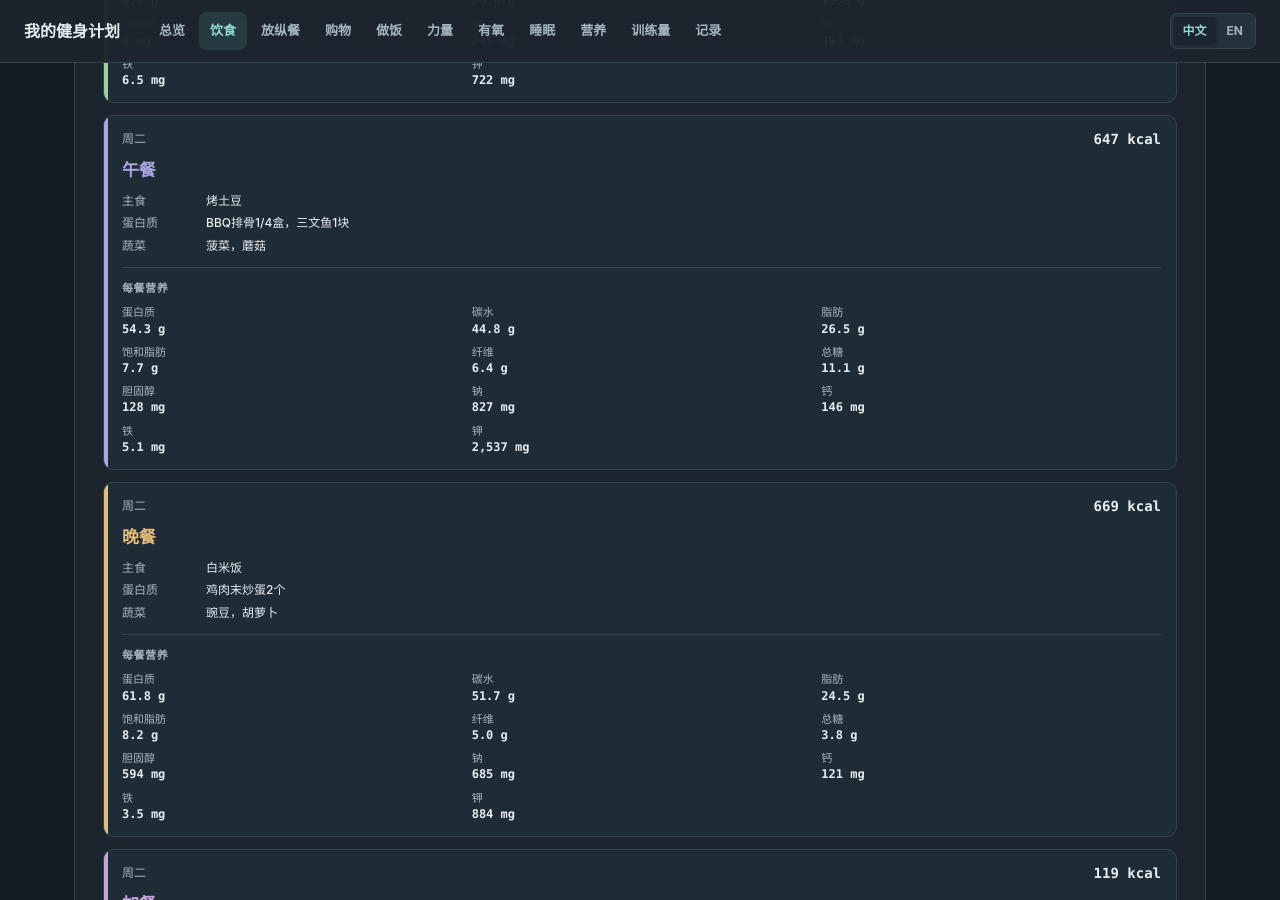
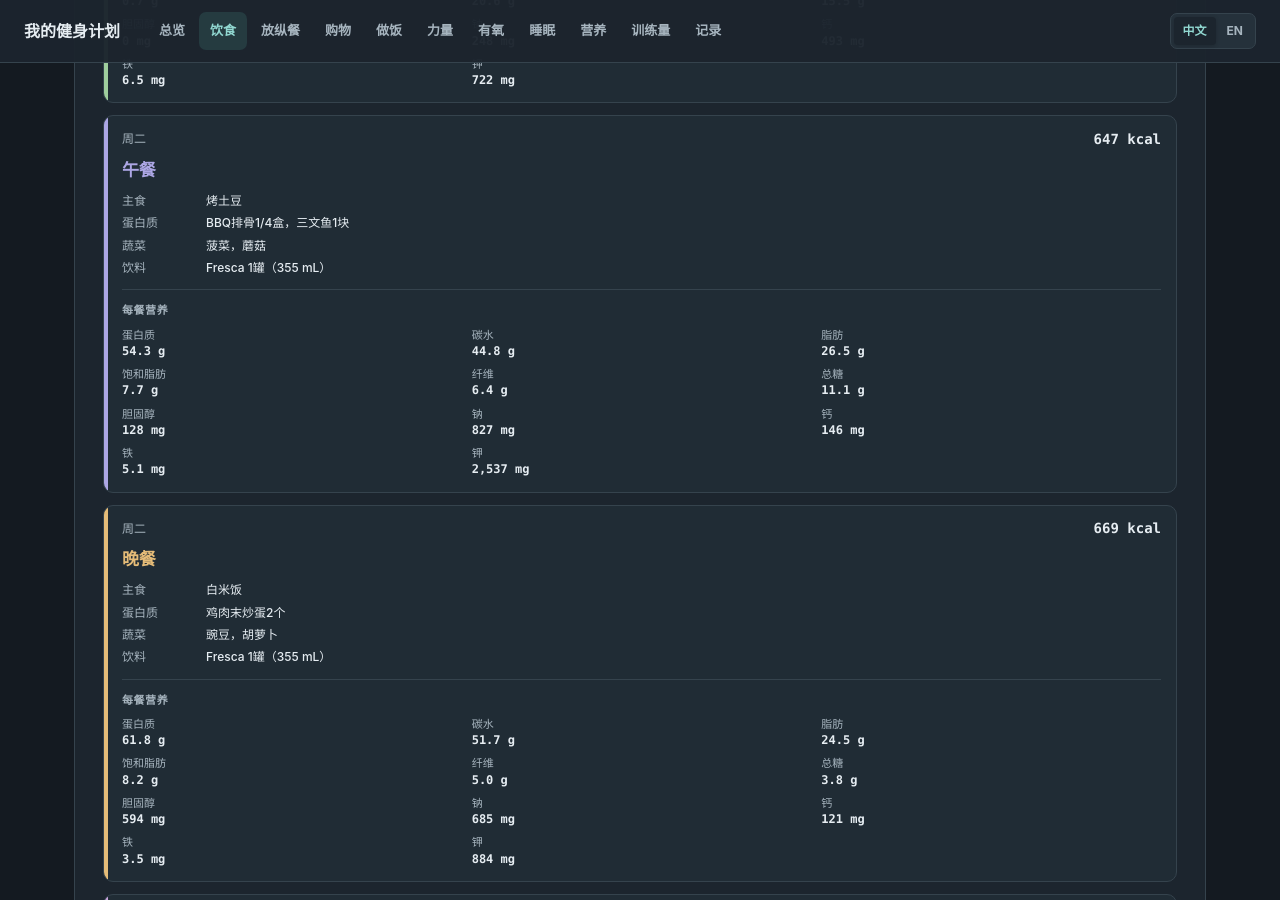
Before and after one commit to yunhaixiang/fitness, a Jekyll site: the page built from diet.md, in a window 1280 px wide and 900 px high, scrolled down 570 px. Built offline with Jekyll 4.4.1, drawn with Linux system fonts in a browser that asks for light colours.

Commit message:
Show lunch and dinner drinks in meal plan

```diff
--- a/_data/meal_nutrition.json
+++ b/_data/meal_nutrition.json
@@ -9,6 +9,8 @@
     "wrap": {"label": "周日晚／周四午", "kcal": "627", "protein": "49.0", "fat": "32.1", "saturatedFat": "7.7", "carbs": "36.3", "fibre": "4.5", "sugar": "2.8", "cholesterol": "535", "sodium": "728", "calcium": "117", "iron": "5.0", "potassium": "1,066"},
     "rice": {"label": "周一午／周二晚／周四晚／周六午", "kcal": "669", "protein": "61.8", "fat": "24.5", "saturatedFat": "8.2", "carbs": "51.7", "fibre": "5.0", "sugar": "3.8", "cholesterol": "594", "sodium": "685", "calcium": "121", "iron": "3.5", "potassium": "884"},
     "pasta": {"label": "周一晚／周三午／周五午／周六晚", "kcal": "638", "protein": "56.4", "fat": "24.3", "saturatedFat": "5.3", "carbs": "47.2", "fibre": "4.1", "sugar": "7.4", "cholesterol": "156", "sodium": "665", "calcium": "71", "iron": "3.5", "potassium": "1,462"},
-    "drinks": {"label": "餐外饮品（日均）", "kcal": "97", "protein": "8.6", "fat": "4.9", "saturatedFat": "0.5", "carbs": "4.3", "fibre": "2.2", "sugar": "1.1", "cholesterol": "0", "sodium": "97", "calcium": "324", "iron": "1.1", "potassium": "378"}
+    "rice_soy": {"label": "周六午餐（含豆奶）", "kcal": "797", "protein": "73.2", "fat": "30.9", "saturatedFat": "8.9", "carbs": "57.4", "fibre": "7.8", "sugar": "5.2", "cholesterol": "594", "sodium": "813", "calcium": "547", "iron": "4.9", "potassium": "1,381"},
+    "pasta_soy": {"label": "周六晚餐（含豆奶）", "kcal": "766", "protein": "67.8", "fat": "30.7", "saturatedFat": "6.0", "carbs": "52.9", "fibre": "6.9", "sugar": "8.8", "cholesterol": "156", "sodium": "793", "calcium": "497", "iron": "4.9", "potassium": "1,959"},
+    "drinks": {"label": "其余餐外豆奶（日均）", "kcal": "61", "protein": "5.4", "fat": "3.0", "saturatedFat": "0.3", "carbs": "2.7", "fibre": "1.3", "sugar": "0.7", "cholesterol": "0", "sodium": "61", "calcium": "202", "iron": "0.7", "potassium": "236"}
   }
 }
--- a/_includes/diet-schedule.html
+++ b/_includes/diet-schedule.html
@@ -111,23 +111,23 @@
 <td>菠菜，蘑菇</td>
 <td style="text-align: right;">{{ site.data.meal_nutrition.meals.potato.kcal }}</td>
 </tr>
-<tr data-nutrition-key="rice">
+<tr data-nutrition-key="rice_soy">
 <td>下5</td>
 <td>周六</td>
 <td>午餐</td>
 <td>白米饭</td>
 <td>鸡肉末炒蛋2个</td>
 <td>豌豆，胡萝卜</td>
-<td style="text-align: right;">{{ site.data.meal_nutrition.meals.rice.kcal }}</td>
+<td style="text-align: right;">{{ site.data.meal_nutrition.meals.rice_soy.kcal }}</td>
 </tr>
-<tr data-nutrition-key="pasta">
+<tr data-nutrition-key="pasta_soy">
 <td>下6</td>
 <td>周六</td>
 <td>晚餐</td>
 <td>意面</td>
 <td>鸡大腿肉1块，三文鱼1块</td>
 <td>番茄</td>
-<td style="text-align: right;">{{ site.data.meal_nutrition.meals.pasta.kcal }}</td>
+<td style="text-align: right;">{{ site.data.meal_nutrition.meals.pasta_soy.kcal }}</td>
 </tr>
 <tr data-nutrition-key="potato">
 <td>下7</td>
--- a/assets/diet-view.js
+++ b/assets/diet-view.js
@@ -130,7 +130,10 @@
         addIngredients(card, [
           ['主食', 'Starch', value(row, 3)],
           ['蛋白质', 'Protein', value(row, 4)],
-          ['蔬菜', 'Vegetables', value(row, 5)]
+          ['蔬菜', 'Vegetables', value(row, 5)],
+          ['饮料', 'Drink', dayIndex === 6
+            ? label('无糖豆奶 355 mL', '355 mL unsweetened soy milk')
+            : label('Fresca 1罐（355 mL）', '1 can of Fresca (355 mL)')]
         ]);
         const meal = nutrition[row.dataset.nutritionKey];
         if (meal) addNutrition(card, meal);
--- a/assets/i18n.js
+++ b/assets/i18n.js
@@ -255,7 +255,9 @@
     '尽量少；优先控制饱和脂肪': 'Keep low; prioritize saturated fat',
     '营养指标': 'Nutrient', '热量估计': 'Calorie estimate', '消耗构成（估算）': 'Where Your Calories Are Burned',
     '每周 kcal': 'Weekly kcal', '日均 kcal': 'Daily kcal',
-    '餐外饮品（日均）': 'Drinks outside meals (daily avg.)',
+    '其余餐外豆奶（日均）': 'Remaining Soy Milk Outside Meals (Daily Average)',
+    '2桶 / 周（周六午晚餐各355 mL）': '2 cartons/week (355 mL at Saturday lunch and dinner)',
+    '1箱 / 周（其余12顿午晚餐各1罐）': '1 case/week (1 can with each of the other 12 lunches and dinners)',
     '周日—周二早餐（水果盘1/3）': 'Sunday–Tuesday breakfast (⅓ of daily fruit tray serving)',
     '周日—周二睡前加餐（水果盘2/3）': 'Sunday–Tuesday bedtime snack (⅔ of daily fruit tray serving)',
     '周三—周六早餐（奇异果1个）': 'Wednesday–Saturday breakfast (1 kiwi)',
--- a/assets/today.js
+++ b/assets/today.js
@@ -46,7 +46,9 @@
     for (const [kind, zh, english] of [['lunch', '午餐', 'Lunch'], ['dinner', '晚餐', 'Dinner']]) {
       const row = rows.find((item) => cell(item, 2) === zh);
       if (!row) continue;
-      const food = [3, 4, 5].map((index) => translated(cell(row, index))).filter(Boolean).join(' · ');
+      const drink = day === 6 ? label('无糖豆奶 355 mL', '355 mL unsweetened soy milk')
+        : label('Fresca 1罐（355 mL）', '1 can of Fresca (355 mL)');
+      const food = [...[3, 4, 5].map((index) => translated(cell(row, index))).filter(Boolean), drink].join(' · ');
       addMeal(kind, label(zh, english), food, cell(row, 6));
     }
     addMeal('snack', label('加餐', 'Snack'), en ? snack.foodEn : snack.foodZh, snack.kcal);
--- a/diet.md
+++ b/diet.md
@@ -12,6 +12,7 @@ diet: true
 <noscript>
 <p>周日—周二早餐：{{ site.data.meal_nutrition.meals.fruit_breakfast.foodZh }}；加餐（23:00）：{{ site.data.meal_nutrition.meals.fruit_snack.foodZh }}。</p>
 <p>周三—周六早餐：{{ site.data.meal_nutrition.meals.kiwi_breakfast.foodZh }}；加餐（23:00）：{{ site.data.meal_nutrition.meals.kiwi_snack.foodZh }}。</p>
+<p>午晚餐饮料：周日—周五每餐 Fresca 1罐（355 mL）；周六午晚餐每餐无糖豆奶 355 mL。</p>
 </noscript>
 
 
```
Also changed, not shown: shopping.md (+2 -2 lines).
